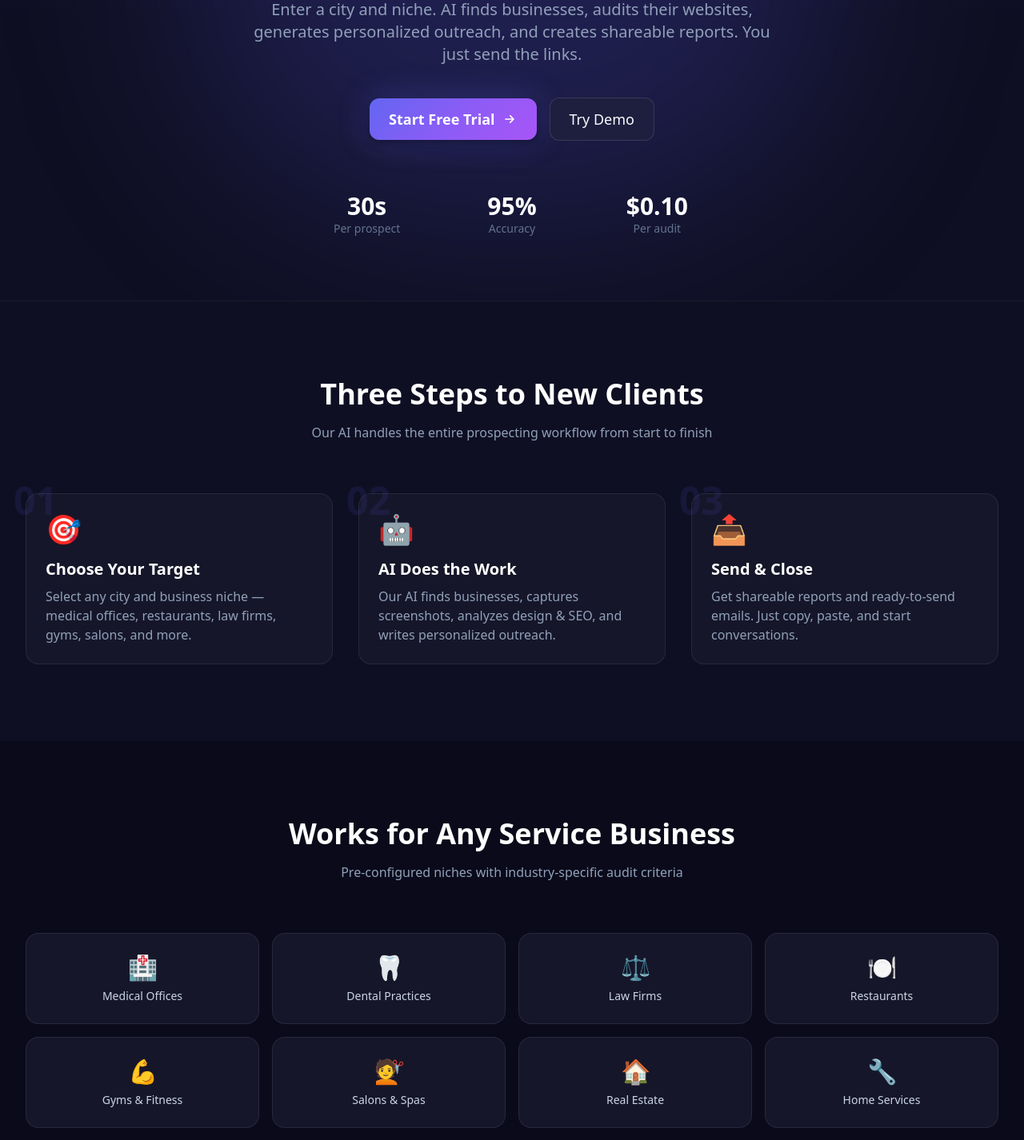
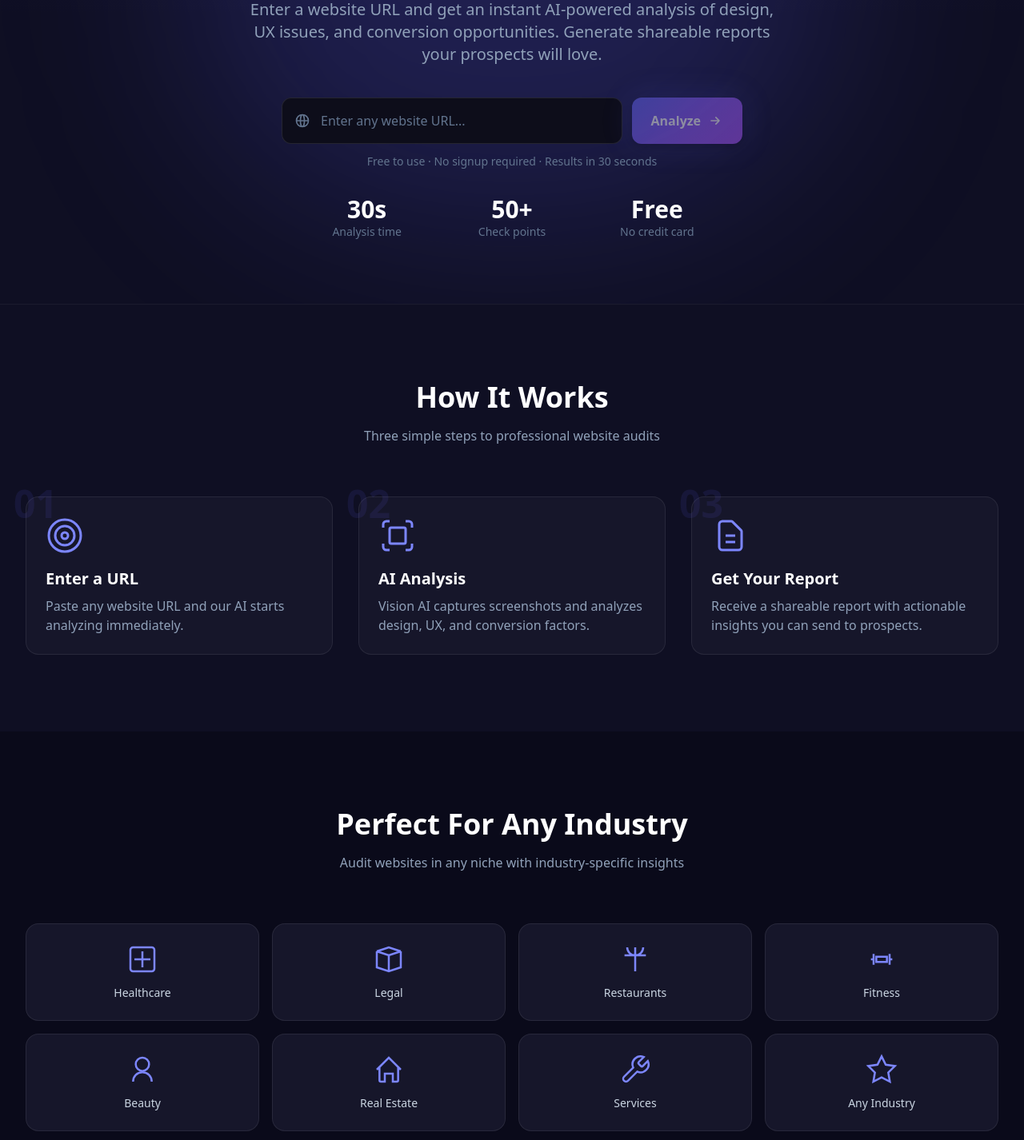
Before and after one commit to CurrentSea-AI/leadpilot, a Next.js app: page / in a window 1280 px wide. Shown: the part 400-1826 px from the top of the page at 80% size. Built offline with nearby package versions, Linux system fonts and the light colour scheme; no server answers.

Commit message:
feat: redesign homepage with direct URL input, remove pricing, replace emojis with icons

```diff
--- a/app/page.tsx
+++ b/app/page.tsx
@@ -1,6 +1,21 @@
+"use client";
+
 import Link from "next/link";
+import { useState } from "react";
+import { useRouter } from "next/navigation";
 
 export default function LandingPage() {
+  const [url, setUrl] = useState("");
+  const [loading, setLoading] = useState(false);
+  const router = useRouter();
+
+  const handleGetStarted = () => {
+    if (!url.trim()) return;
+    setLoading(true);
+    // Redirect to assistant with the URL pre-filled
+    router.push(`/assistant?url=${encodeURIComponent(url.trim())}`);
+  };
+
   return (
     <div className="min-h-screen">
       {/* Hero Section */}
@@ -17,55 +32,76 @@ export default function LandingPage() {
                 <span className="animate-ping absolute inline-flex h-full w-full rounded-full bg-indigo-400 opacity-75"></span>
                 <span className="relative inline-flex rounded-full h-2 w-2 bg-indigo-500"></span>
               </span>
-              AI-Powered Prospecting
+              AI-Powered Website Audits
             </div>
 
             {/* Headline */}
             <h1 className="text-5xl md:text-7xl font-bold tracking-tight mb-6">
-              <span className="text-white">Find Clients on</span>
+              <span className="text-white">Audit Any Website</span>
               <br />
-              <span className="gradient-text">Complete Autopilot</span>
+              <span className="gradient-text">In Seconds</span>
             </h1>
 
             {/* Subheadline */}
             <p className="text-xl text-slate-400 max-w-2xl mx-auto mb-10">
-              Enter a city and niche. AI finds businesses, audits their websites,
-              generates personalized outreach, and creates shareable reports.
-              You just send the links.
+              Enter a website URL and get an instant AI-powered analysis of design,
+              UX issues, and conversion opportunities. Generate shareable reports
+              your prospects will love.
             </p>
 
-            {/* CTAs */}
-            <div className="flex flex-col sm:flex-row items-center justify-center gap-4 mb-16">
-              <Link
-                href="/sign-up"
-                className="btn-primary text-lg px-8 py-4 flex items-center gap-2"
+            {/* Direct URL Input */}
+            <div className="max-w-xl mx-auto mb-8">
+              <div className="flex gap-3">
+                <div className="flex-1 relative">
+                  <div className="absolute inset-y-0 left-4 flex items-center pointer-events-none">
+                    <svg className="w-5 h-5 text-slate-500" fill="none" viewBox="0 0 24 24" stroke="currentColor">
+                      <path strokeLinecap="round" strokeLinejoin="round" strokeWidth={2} d="M21 12a9 9 0 01-9 9m9-9a9 9 0 00-9-9m9 9H3m9 9a9 9 0 01-9-9m9 9c1.657 0 3-4.03 3-9s-1.343-9-3-9m0 18c-1.657 0-3-4.03-3-9s1.343-9 3-9m-9 9a9 9 0 019-9" />
+                    </svg>
+                  </div>
+                  <input
+                    type="url"
+                    value={url}
+                    onChange={(e) => setUrl(e.target.value)}
+                    onKeyDown={(e) => e.key === "Enter" && handleGetStarted()}
+                    placeholder="Enter any website URL..."
+                    className="w-full pl-12 pr-4 py-4 bg-[#0d0d1a] border border-white/10 rounded-xl text-white placeholder-slate-500 focus:outline-none focus:border-indigo-500/50 focus:ring-2 focus:ring-indigo-500/20 transition-all"
+                  />
+                </div>
+                <button
+                  onClick={handleGetStarted}
+                  disabled={loading || !url.trim()}
+                  className="btn-primary px-8 py-4 flex items-center gap-2 disabled:opacity-50"
                 >
-                Start Free Trial
+                  {loading ? (
+                    <div className="w-5 h-5 border-2 border-white/30 border-t-white rounded-full animate-spin" />
+                  ) : (
+                    <>
+                      Analyze
                       <svg className="w-5 h-5" fill="none" viewBox="0 0 24 24" stroke="currentColor">
                         <path strokeLinecap="round" strokeLinejoin="round" strokeWidth={2} d="M13 7l5 5m0 0l-5 5m5-5H6" />
                       </svg>
-              </Link>
-              <Link
-                href="/auto"
-                className="btn-secondary text-lg px-8 py-4"
-              >
-                Try Demo
-              </Link>
+                    </>
+                  )}
+                </button>
+              </div>
+              <p className="text-sm text-slate-500 mt-3">
+                Free to use · No signup required · Results in 30 seconds
+              </p>
             </div>
 
             {/* Stats */}
             <div className="grid grid-cols-3 gap-8 max-w-lg mx-auto">
               <div>
                 <div className="text-3xl font-bold text-white">30s</div>
-                <div className="text-sm text-slate-500">Per prospect</div>
+                <div className="text-sm text-slate-500">Analysis time</div>
               </div>
               <div>
-                <div className="text-3xl font-bold text-white">95%</div>
-                <div className="text-sm text-slate-500">Accuracy</div>
+                <div className="text-3xl font-bold text-white">50+</div>
+                <div className="text-sm text-slate-500">Check points</div>
               </div>
               <div>
-                <div className="text-3xl font-bold text-white">$0.10</div>
-                <div className="text-sm text-slate-500">Per audit</div>
+                <div className="text-3xl font-bold text-white">Free</div>
+                <div className="text-sm text-slate-500">No credit card</div>
               </div>
             </div>
           </div>
@@ -77,68 +113,64 @@ export default function LandingPage() {
         <div className="max-w-7xl mx-auto px-4 sm:px-6 lg:px-8">
           <div className="text-center mb-16">
             <h2 className="text-3xl md:text-4xl font-bold text-white mb-4">
-              Three Steps to New Clients
+              How It Works
             </h2>
             <p className="text-slate-400 max-w-xl mx-auto">
-              Our AI handles the entire prospecting workflow from start to finish
+              Three simple steps to professional website audits
             </p>
           </div>
 
           <div className="grid md:grid-cols-3 gap-8">
             <StepCard
               number="01"
-              icon="🎯"
-              title="Choose Your Target"
-              description="Select any city and business niche — medical offices, restaurants, law firms, gyms, salons, and more."
+              icon={<TargetIcon />}
+              title="Enter a URL"
+              description="Paste any website URL and our AI starts analyzing immediately."
             />
             <StepCard
               number="02"
-              icon="🤖"
-              title="AI Does the Work"
-              description="Our AI finds businesses, captures screenshots, analyzes design & SEO, and writes personalized outreach."
+              icon={<ScanIcon />}
+              title="AI Analysis"
+              description="Vision AI captures screenshots and analyzes design, UX, and conversion factors."
             />
             <StepCard
               number="03"
-              icon="📤"
-              title="Send & Close"
-              description="Get shareable reports and ready-to-send emails. Just copy, paste, and start conversations."
+              icon={<ReportIcon />}
+              title="Get Your Report"
+              description="Receive a shareable report with actionable insights you can send to prospects."
             />
           </div>
         </div>
       </section>
 
-      {/* Niches */}
+      {/* Use Cases */}
       <section className="py-24 bg-[#0a0a1a]">
         <div className="max-w-7xl mx-auto px-4 sm:px-6 lg:px-8">
           <div className="text-center mb-16">
             <h2 className="text-3xl md:text-4xl font-bold text-white mb-4">
-              Works for Any Service Business
+              Perfect For Any Industry
             </h2>
             <p className="text-slate-400">
-              Pre-configured niches with industry-specific audit criteria
+              Audit websites in any niche with industry-specific insights
             </p>
           </div>
 
           <div className="grid grid-cols-2 md:grid-cols-4 gap-4">
             {[
-              { icon: "🏥", name: "Medical Offices" },
-              { icon: "🦷", name: "Dental Practices" },
-              { icon: "⚖️", name: "Law Firms" },
-              { icon: "🍽️", name: "Restaurants" },
-              { icon: "💪", name: "Gyms & Fitness" },
-              { icon: "💇", name: "Salons & Spas" },
-              { icon: "🏠", name: "Real Estate" },
-              { icon: "🔧", name: "Home Services" },
-              { icon: "🐕", name: "Pet Services" },
-              { icon: "📸", name: "Photographers" },
-              { icon: "🏗️", name: "Contractors" },
-              { icon: "✨", name: "Any Niche" },
+              { icon: <MedicalIcon />, name: "Healthcare" },
+              { icon: <LegalIcon />, name: "Legal" },
+              { icon: <FoodIcon />, name: "Restaurants" },
+              { icon: <FitnessIcon />, name: "Fitness" },
+              { icon: <SalonIcon />, name: "Beauty" },
+              { icon: <HomeIcon />, name: "Real Estate" },
+              { icon: <ToolIcon />, name: "Services" },
+              { icon: <StarIcon />, name: "Any Industry" },
             ].map((niche) => (
               <div
                 key={niche.name}
                 className="card text-center py-6 hover:border-indigo-500/30"
               >
-                <div className="text-3xl mb-2">{niche.icon}</div>
+                <div className="w-10 h-10 mx-auto mb-3 text-indigo-400">{niche.icon}</div>
                 <div className="text-sm font-medium text-slate-300">{niche.name}</div>
               </div>
             ))}
@@ -152,7 +184,7 @@ export default function LandingPage() {
           <div className="grid md:grid-cols-2 gap-16 items-center">
             <div>
               <h2 className="text-3xl md:text-4xl font-bold text-white mb-6">
-                Vision AI Audits Every Website
+                Vision AI Audits Every Detail
               </h2>
               <p className="text-slate-400 mb-8">
                 GPT-4o analyzes actual screenshots to identify design issues,
@@ -162,10 +194,10 @@ export default function LandingPage() {
               <ul className="space-y-4">
                 {[
                   "Screenshot-based visual analysis",
-                  "Design & UX audit (0-100 score)",
+                  "Design & UX scoring (0-100)",
                   "SEO technical audit",
-                  "Industry-specific recommendations",
-                  "Shareable PDF-style reports",
+                  "Industry-specific insights",
+                  "Shareable reports",
                 ].map((feature) => (
                   <li key={feature} className="flex items-center gap-3 text-slate-300">
                     <div className="w-5 h-5 rounded-full bg-green-500/20 flex items-center justify-center">
@@ -194,84 +226,38 @@ export default function LandingPage() {
         </div>
       </section>
 
-      {/* Pricing */}
+      {/* CTA */}
       <section className="py-24 bg-[#0a0a1a]">
-        <div className="max-w-7xl mx-auto px-4 sm:px-6 lg:px-8">
-          <div className="text-center mb-16">
-            <h2 className="text-3xl md:text-4xl font-bold text-white mb-4">
-              Simple, Transparent Pricing
-            </h2>
-            <p className="text-slate-400">
-              Start free, upgrade when you need more
-            </p>
-          </div>
-
-          <div className="grid md:grid-cols-3 gap-8 max-w-5xl mx-auto">
-            <PricingCard
-              name="Free"
-              price="$0"
-              description="Try it out"
-              features={[
-                "5 prospects/month",
-                "Design audit",
-                "Basic reports",
-                "Email templates",
-              ]}
-              cta="Get Started"
-              href="/sign-up"
-            />
-            <PricingCard
-              name="Pro"
-              price="$29"
-              description="For freelancers"
-              features={[
-                "100 prospects/month",
-                "Design + SEO audits",
-                "AI personalized emails",
-                "Branded reports",
-                "Priority support",
-              ]}
-              cta="Start Pro Trial"
-              href="/sign-up?plan=pro"
-              featured
-            />
-            <PricingCard
-              name="Agency"
-              price="$99"
-              description="For teams"
-              features={[
-                "Unlimited prospects",
-                "All Pro features",
-                "White-label reports",
-                "Team accounts",
-                "API access",
-                "Dedicated support",
-              ]}
-              cta="Contact Sales"
-              href="/contact"
-            />
-          </div>
-        </div>
-      </section>
-
-      {/* CTA */}
-      <section className="py-24 border-t border-white/5">
         <div className="max-w-4xl mx-auto px-4 sm:px-6 lg:px-8 text-center">
           <h2 className="text-3xl md:text-4xl font-bold text-white mb-6">
-            Ready to Find Your Next Client?
+            Ready to Audit Your First Website?
           </h2>
           <p className="text-xl text-slate-400 mb-10">
-            Join hundreds of web designers and agencies using LeadPilot to automate their prospecting.
+            Join thousands of professionals using LeadPilot to find opportunities and win new clients.
           </p>
+          <div className="max-w-md mx-auto">
+            <div className="flex gap-3">
+              <input
+                type="url"
+                placeholder="Enter website URL..."
+                className="flex-1 px-4 py-4 bg-[#0d0d1a] border border-white/10 rounded-xl text-white placeholder-slate-500 focus:outline-none focus:border-indigo-500/50"
+                onKeyDown={(e) => {
+                  if (e.key === "Enter" && e.currentTarget.value) {
+                    router.push(`/assistant?url=${encodeURIComponent(e.currentTarget.value)}`);
+                  }
+                }}
+              />
               <Link
-            href="/sign-up"
-            className="btn-primary text-lg px-8 py-4 inline-flex items-center gap-2"
+                href="/assistant"
+                className="btn-primary px-8 py-4 flex items-center gap-2"
               >
-            Start Your Free Trial
+                Get Started
                 <svg className="w-5 h-5" fill="none" viewBox="0 0 24 24" stroke="currentColor">
                   <path strokeLinecap="round" strokeLinejoin="round" strokeWidth={2} d="M13 7l5 5m0 0l-5 5m5-5H6" />
                 </svg>
               </Link>
+            </div>
+          </div>
         </div>
       </section>
 
@@ -290,7 +276,7 @@ export default function LandingPage() {
                 <span className="font-semibold text-white">LeadPilot</span>
               </div>
               <p className="text-sm text-slate-500">
-                AI-powered prospecting for web designers and agencies.
+                AI-powered website audits for professionals.
               </p>
             </div>
 
@@ -300,7 +286,7 @@ export default function LandingPage() {
               <ul className="space-y-2 text-sm text-slate-400">
                 <li><Link href="/auto" className="hover:text-white transition-colors">Auto Prospect</Link></li>
                 <li><Link href="/assistant" className="hover:text-white transition-colors">Single Audit</Link></li>
-                <li><Link href="/#pricing" className="hover:text-white transition-colors">Pricing</Link></li>
+                <li><Link href="/dashboard" className="hover:text-white transition-colors">Dashboard</Link></li>
               </ul>
             </div>
 
@@ -314,13 +300,12 @@ export default function LandingPage() {
               </ul>
             </div>
 
-            {/* Monetization */}
+            {/* Partners */}
             <div>
               <h4 className="font-semibold text-white mb-4">Partners</h4>
               <ul className="space-y-2 text-sm text-slate-400">
-                <li><Link href="/advertise" className="hover:text-white transition-colors">📢 Advertise</Link></li>
-                <li><Link href="/affiliates" className="hover:text-white transition-colors">💰 Affiliates</Link></li>
-                <li><Link href="/api" className="hover:text-white transition-colors">🔌 API</Link></li>
+                <li><Link href="/advertise" className="hover:text-white transition-colors">Advertise</Link></li>
+                <li><Link href="/affiliates" className="hover:text-white transition-colors">Affiliates</Link></li>
               </ul>
             </div>
           </div>
@@ -332,7 +317,6 @@ export default function LandingPage() {
             <div className="flex items-center gap-6 text-sm text-slate-500">
               <Link href="/privacy" className="hover:text-white transition-colors">Privacy</Link>
               <Link href="/terms" className="hover:text-white transition-colors">Terms</Link>
-              <Link href="https://twitter.com/leadpilot" className="hover:text-white transition-colors">Twitter</Link>
             </div>
           </div>
         </div>
@@ -341,11 +325,12 @@ export default function LandingPage() {
   );
 }
 
-function StepCard({ number, icon, title, description }: { number: string; icon: string; title: string; description: string }) {
+// Step Card Component
+function StepCard({ number, icon, title, description }: { number: string; icon: React.ReactNode; title: string; description: string }) {
   return (
     <div className="card relative group">
       <div className="absolute -top-4 -left-4 text-5xl font-bold text-indigo-500/10">{number}</div>
-      <div className="text-4xl mb-4">{icon}</div>
+      <div className="w-12 h-12 mb-4 text-indigo-400">{icon}</div>
       <h3 className="text-xl font-semibold text-white mb-2">{title}</h3>
       <p className="text-slate-400">{description}</p>
     </div>
@@ -368,58 +353,96 @@ function FindingRow({ impact, text }: { impact: "critical" | "major" | "moderate
   );
 }
 
-function PricingCard({
-  name,
-  price,
-  description,
-  features,
-  cta,
-  href,
-  featured,
-}: {
-  name: string;
-  price: string;
-  description: string;
-  features: string[];
-  cta: string;
-  href: string;
-  featured?: boolean;
-}) {
+// SVG Icon Components
+function TargetIcon() {
   return (
-    <div className={`card relative ${featured ? "border-indigo-500/50 bg-gradient-to-b from-indigo-500/10 to-transparent" : ""}`}>
-      {featured && (
-        <div className="absolute -top-3 left-1/2 -translate-x-1/2 px-3 py-1 bg-indigo-500 text-white text-xs font-medium rounded-full">
-          Most Popular
-        </div>
-      )}
-      <div className="text-center mb-6">
-        <div className="text-lg font-medium text-slate-400 mb-1">{name}</div>
-        <div className="text-4xl font-bold text-white mb-1">
-          {price}
-          <span className="text-lg font-normal text-slate-500">/mo</span>
-        </div>
-        <div className="text-sm text-slate-500">{description}</div>
-      </div>
-      <ul className="space-y-3 mb-8">
-        {features.map((feature) => (
-          <li key={feature} className="flex items-center gap-2 text-slate-300 text-sm">
-            <svg className="w-4 h-4 text-indigo-400" fill="currentColor" viewBox="0 0 20 20">
-              <path fillRule="evenodd" d="M16.707 5.293a1 1 0 010 1.414l-8 8a1 1 0 01-1.414 0l-4-4a1 1 0 011.414-1.414L8 12.586l7.293-7.293a1 1 0 011.414 0z" clipRule="evenodd" />
+    <svg fill="none" viewBox="0 0 24 24" stroke="currentColor" strokeWidth={1.5}>
+      <circle cx="12" cy="12" r="10" />
+      <circle cx="12" cy="12" r="6" />
+      <circle cx="12" cy="12" r="2" />
     </svg>
-            {feature}
-          </li>
-        ))}
-      </ul>
-      <Link
-        href={href}
-        className={`block text-center py-3 rounded-lg font-medium transition-colors ${
-          featured
-            ? "bg-indigo-500 text-white hover:bg-indigo-600"
-            : "bg-white/5 text-white hover:bg-white/10 border border-white/10"
-        }`}
-      >
-        {cta}
-      </Link>
-    </div>
   );
 }
+
+function ScanIcon() {
+  return (
+    <svg fill="none" viewBox="0 0 24 24" stroke="currentColor" strokeWidth={1.5}>
+      <path d="M3 7V5a2 2 0 012-2h2M17 3h2a2 2 0 012 2v2M21 17v2a2 2 0 01-2 2h-2M7 21H5a2 2 0 01-2-2v-2" />
+      <rect x="7" y="7" width="10" height="10" rx="1" />
+    </svg>
+  );
+}
+
+function ReportIcon() {
+  return (
+    <svg fill="none" viewBox="0 0 24 24" stroke="currentColor" strokeWidth={1.5}>
+      <path d="M9 12h6M9 16h6M17 21H7a2 2 0 01-2-2V5a2 2 0 012-2h5.586a1 1 0 01.707.293l5.414 5.414a1 1 0 01.293.707V19a2 2 0 01-2 2z" />
+    </svg>
+  );
+}
+
+function MedicalIcon() {
+  return (
+    <svg fill="none" viewBox="0 0 24 24" stroke="currentColor" strokeWidth={1.5}>
+      <path d="M12 6v12M6 12h12" />
+      <rect x="3" y="3" width="18" height="18" rx="2" />
+    </svg>
+  );
+}
+
+function LegalIcon() {
+  return (
+    <svg fill="none" viewBox="0 0 24 24" stroke="currentColor" strokeWidth={1.5}>
+      <path d="M3 6l9-3 9 3M3 6v12l9 3 9-3V6M3 6l9 3 9-3M12 9v12" />
+    </svg>
+  );
+}
+
+function FoodIcon() {
+  return (
+    <svg fill="none" viewBox="0 0 24 24" stroke="currentColor" strokeWidth={1.5}>
+      <path d="M12 3v18M4 9h16M6 3c0 3.314 2.686 6 6 6s6-2.686 6-6" />
+    </svg>
+  );
+}
+
+function FitnessIcon() {
+  return (
+    <svg fill="none" viewBox="0 0 24 24" stroke="currentColor" strokeWidth={1.5}>
+      <path d="M4 12h2M18 12h2M6 8v8M18 8v8M8 10v4h8v-4H8z" />
+    </svg>
+  );
+}
+
+function SalonIcon() {
+  return (
+    <svg fill="none" viewBox="0 0 24 24" stroke="currentColor" strokeWidth={1.5}>
+      <circle cx="12" cy="8" r="5" />
+      <path d="M5 21c0-4 3-7 7-7s7 3 7 7" />
+    </svg>
+  );
+}
+
+function HomeIcon() {
+  return (
+    <svg fill="none" viewBox="0 0 24 24" stroke="currentColor" strokeWidth={1.5}>
+      <path d="M3 12l9-9 9 9M5 10v10a1 1 0 001 1h3v-6h6v6h3a1 1 0 001-1V10" />
+    </svg>
+  );
+}
+
+function ToolIcon() {
+  return (
+    <svg fill="none" viewBox="0 0 24 24" stroke="currentColor" strokeWidth={1.5}>
+      <path d="M14.7 6.3a1 1 0 000 1.4l1.6 1.6a1 1 0 001.4 0l3.77-3.77a6 6 0 01-7.94 7.94l-6.91 6.91a2.12 2.12 0 01-3-3l6.91-6.91a6 6 0 017.94-7.94l-3.76 3.76z" />
+    </svg>
+  );
+}
+
+function StarIcon() {
+  return (
+    <svg fill="none" viewBox="0 0 24 24" stroke="currentColor" strokeWidth={1.5}>
+      <path d="M12 2l3.09 6.26L22 9.27l-5 4.87 1.18 6.88L12 17.77l-6.18 3.25L7 14.14 2 9.27l6.91-1.01L12 2z" />
+    </svg>
+  );
+}
```
Lines whose indentation alone changed are shown as unchanged.
